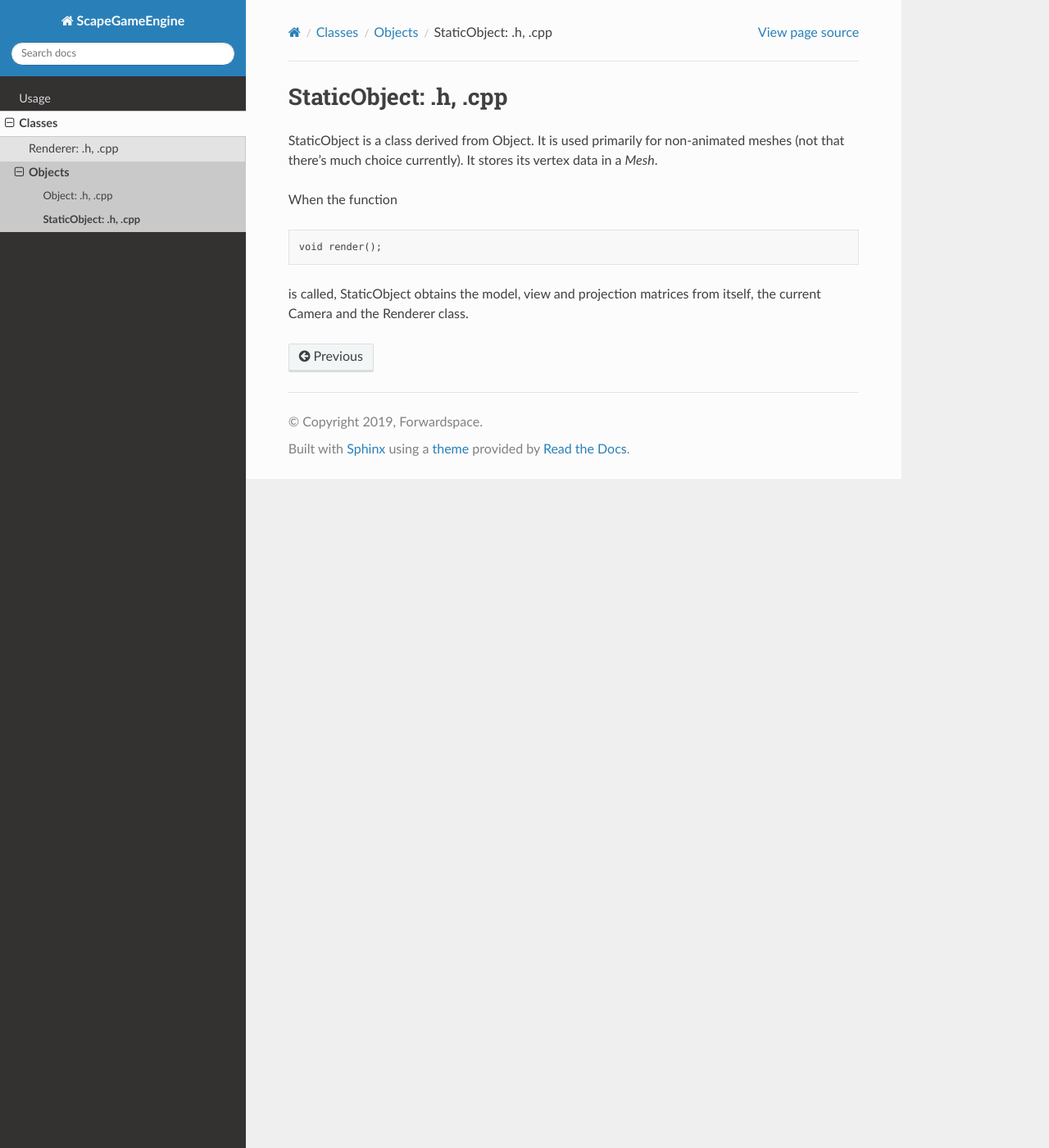
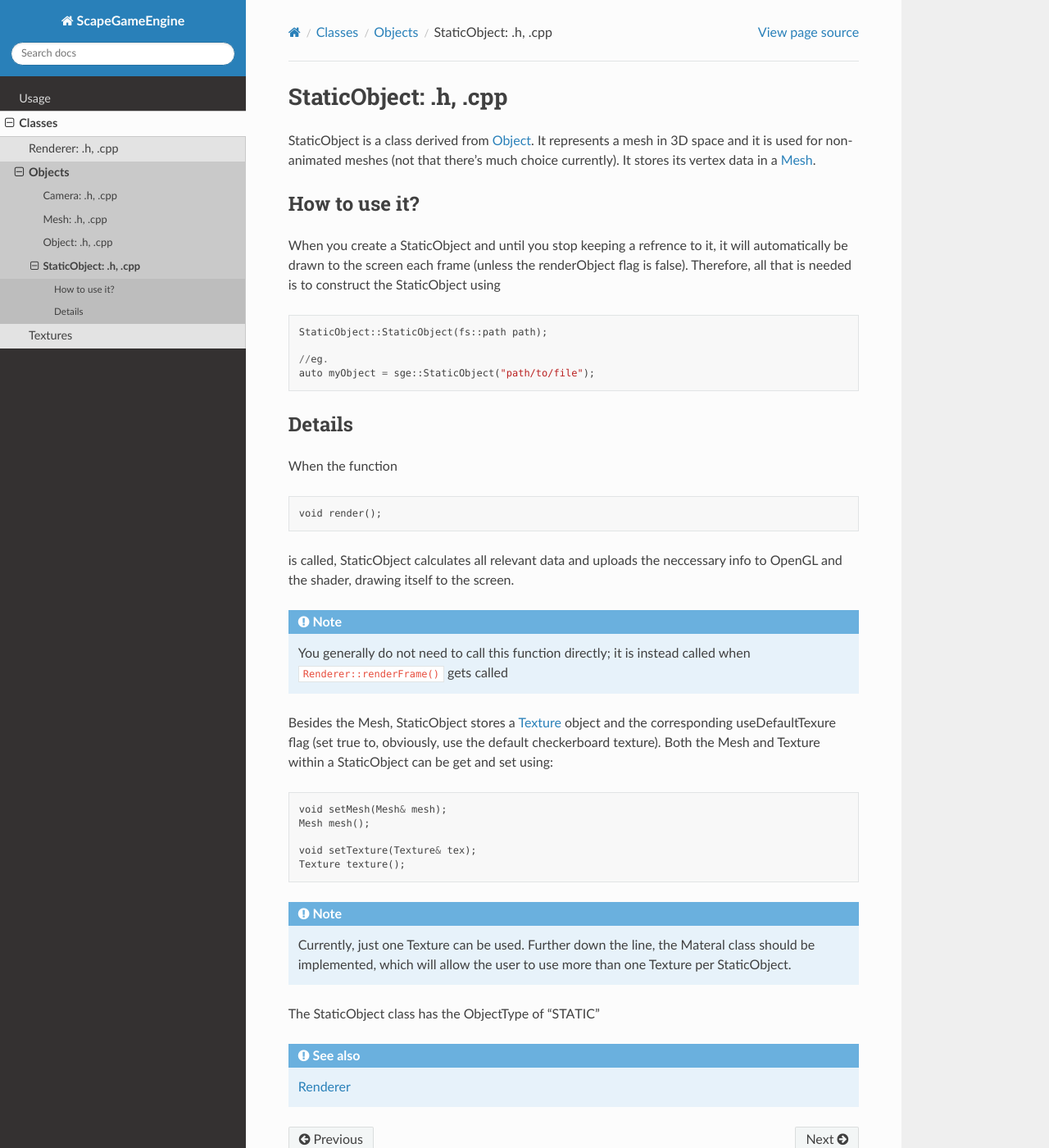
Before and after one commit to Forwardspace/SGE, a Sphinx documentation site: the page built from docs/source/classes/objects/staticobject.rst, in a window 1280 px wide and 1400 px high. Shown: the whole window at 82% size. Built offline with Sphinx 7.4.7 and the Read the Docs theme 2.0.0, drawn with Linux system fonts in a browser that asks for light colours.

```diff
--- a/docs/source/classes/Classes.rst
+++ b/docs/source/classes/Classes.rst
@@ -6,3 +6,4 @@ Classes
 
 	*
 	objects/Objects
+	textures/Textures
--- a/docs/source/classes/objects/object.rst
+++ b/docs/source/classes/objects/object.rst
@@ -3,7 +3,7 @@ Object: .h, .cpp
 
 class Object
 ------------
-The Object class is a base class for the StaticObject class, and contains all of the information needed to describe an object in 3D space, *minus the actual vertex data*.
+The Object class is a base class for the :doc:`StaticObject <staticobject>` class, and contains all of the information needed to describe an object in 3D space, *minus the actual vertex data*.
 The actual data is stored differently based on the object's type.
 
 The class stores a 4x4 model matrix, which is recalculated when any of the Object's attributes are changed. The matrix is not available externally.
--- a/docs/source/classes/objects/staticobject.rst
+++ b/docs/source/classes/objects/staticobject.rst
@@ -1,11 +1,45 @@
 StaticObject: .h, .cpp
 ======================
 
-StaticObject is a class derived from Object. It is used primarily for non-animated meshes (not that there's much choice currently).
-It stores its vertex data in a *Mesh*.
+StaticObject is a class derived from :doc:`Object <object>`. It represents a mesh in 3D space and it
+is used for non-animated meshes (not that there's much choice currently).
+It stores its vertex data in a :doc:`Mesh <mesh>`.
+
+How to use it?
+--------------
+
+When you create a StaticObject and until you stop keeping a refrence to it, it will automatically be drawn to the screen each frame
+(unless the renderObject flag is false).
+Therefore, all that is needed is to construct the StaticObject using
+::
+	StaticObject::StaticObject(fs::path path);
+
+	//eg.
+	auto myObject = sge::StaticObject("path/to/file");
+
+Details
+-------
 
 When the function
 ::
 	void render();
 
-is called, StaticObject obtains the model, view and projection matrices from itself, the current Camera and the Renderer class.
+is called, StaticObject calculates all relevant data and uploads the neccessary info to OpenGL and the shader, drawing itself to the screen.
+
+.. note:: You generally do not need to call this function directly; it is instead called when ``Renderer::renderFrame()`` gets called
+
+Besides the Mesh, StaticObject stores a :doc:`Texture <../textures/texture>` object and the corresponding useDefaultTexure flag (set true to, obviously, use the default checkerboard texture).
+Both the Mesh and Texture within a StaticObject can be get and set using:
+::
+	void setMesh(Mesh& mesh);
+	Mesh mesh();
+
+	void setTexture(Texture& tex);
+	Texture texture();
+
+.. note:: Currently, just one Texture can be used. Further down the line, the Materal class should be implemented, which will allow
+	  the user to use more than one Texture per StaticObject.
+
+The StaticObject class has the ObjectType of "STATIC"
+
+.. seealso:: :doc:`Renderer <../renderer>`
```
Also changed, not shown: docs/source/classes/objects/camera.rst (added, +33 -0 lines), docs/source/classes/objects/mesh.rst (added, +31 -0 lines), docs/source/classes/renderer.rst (+15 -11 lines), docs/source/classes/textures/Textures.rst (added, +7 -0 lines), docs/source/classes/textures/packedtexture.rst (added, +55 -0 lines), docs/source/classes/textures/texture.rst (added, +30 -0 lines), docs/source/usage/qsg.rst (+11 -9 lines), docs/source/usage/style.rst (+23 -3 lines), 8 other files.
